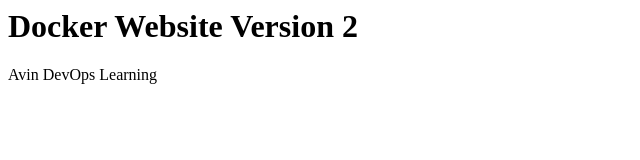
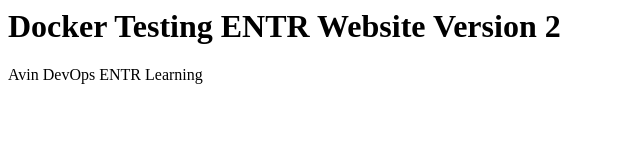
Before and after one commit to Avinavay/docker-repository-project, a plain HTML site: page index.html in a window 1280 px wide. Shown: the whole page, without its empty margins (0-640 px from the left). Drawn offline with Linux system fonts and the light colour scheme.

Commit message:
update index.html

```diff
--- a/index.html
+++ b/index.html
@@ -1,2 +1,2 @@
-<h1>Docker Website Version 2</h1>
-<p>Avin DevOps Learning</p>
+<h1>Docker Testing ENTR  Website Version 2</h1>
+<p>Avin DevOps ENTR  Learning</p>
```
Also changed, not shown: 2 other files.
